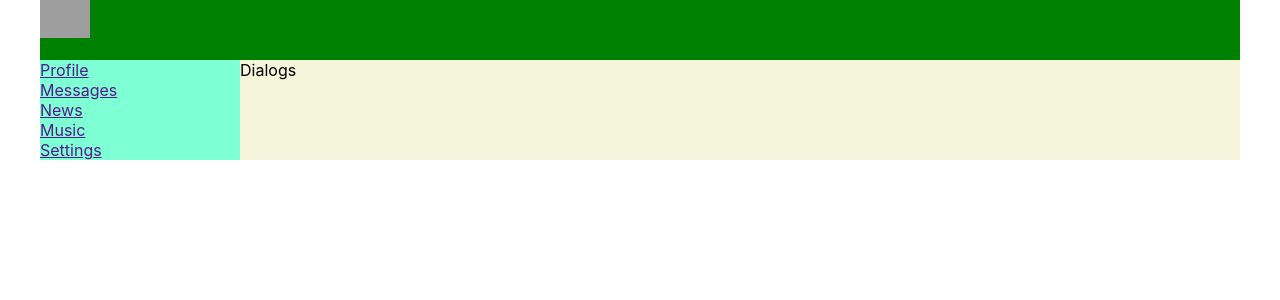
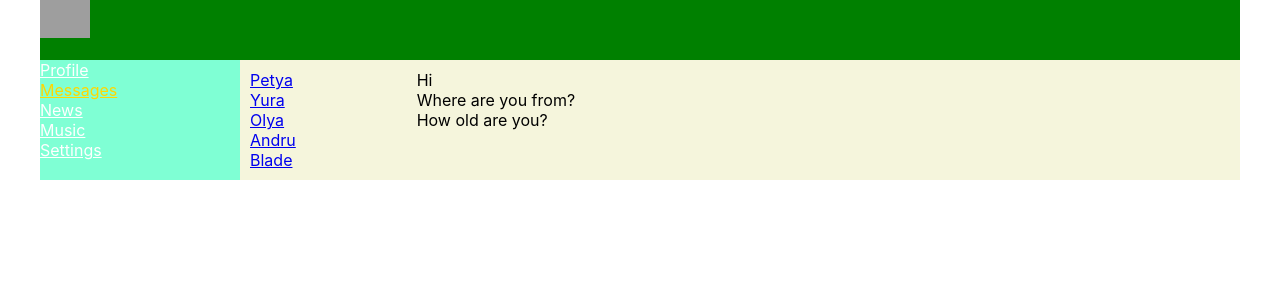
Before and after one commit to mbulldozer/social-network, a React (Create React App) app: page /dialogs in a window 1280 px wide. Shown: the top 300 px of the page. Built offline with nearby package versions, Linux system fonts and the light colour scheme; grey boxes are pictures that could not be loaded.

Commit message:
feat: add Dialogs component

```diff
--- a/package.json
+++ b/package.json
@@ -8,6 +8,7 @@
     "@testing-library/user-event": "^13.5.0",
     "react": "^17.0.2",
     "react-dom": "^17.0.2",
+    "react-router-dom": "^6.2.2",
     "react-scripts": "5.0.0",
     "web-vitals": "^2.1.4"
   },
--- a/src/App.js
+++ b/src/App.js
@@ -3,18 +3,23 @@ import Header from "./components/Header/Header";
 import Navbar from "./components/Navbar/Navbar";
 import Profile from "./components/Profile/Profile";
 import Dialogs from "./components/Dialogs/Dialogs";
+import {BrowserRouter, Routes, Route} from "react-router-dom";
 
 const App = () => {
   return (
+      <BrowserRouter>
           <div className="app-wrapper">
               <Header />
               <Navbar />
               <div className="app-wrapper-content">
-            {/*<Profile />*/}
-            <Dialogs />
+                  <Routes>
+                      <Route path="/" element={<Profile />} />
+                      <Route path="/profile" element={<Profile />} />
+                      <Route path="/dialogs/*" element={<Dialogs />} />
+                  </Routes>
               </div>
-
           </div>
+      </BrowserRouter>
   )
 }
 
--- a/src/components/Dialogs/Dialogs.jsx
+++ b/src/components/Dialogs/Dialogs.jsx
@@ -1,9 +1,36 @@
 import classes from './Dialogs.module.css';
+import {NavLink} from "react-router-dom";
+
+const DialogItem = (props) => {
+    const path = "/dialogs/";
+    return (
+        <div className={classes.dialog}>
+            <NavLink to={path + props.id}>{props.name}</NavLink>
+        </div>
+    )
+}
+
+const Message = (props) => {
+    return (
+        <div className={classes.message}>{props.message}</div>
+    )
+}
 
 const Dialogs = (props) => {
     return (
-        <div>
-            Dialogs
+        <div className={classes.dialogs}>
+            <div className={classes.dialogsItems}>
+                <DialogItem name="Petya" id='1' />
+                <DialogItem name="Yura" id='2' />
+                <DialogItem name="Olya" id='3' />
+                <DialogItem name="Andru" id='4' />
+                <DialogItem name="Blade" id='5' />
+            </div>
+            <div className={classes.messages}>
+                <Message message="Hi" />
+                <Message message="Where are you from?" />
+                <Message message="How old are you?" />
+            </div>
         </div>
     )
 }
--- a/src/components/Dialogs/Dialogs.module.css
+++ b/src/components/Dialogs/Dialogs.module.css
@@ -0,0 +1,24 @@
+.dialogs {
+    display: grid;
+    grid-template-columns: 2fr 10fr;
+}
+
+.dialogsItems {
+    padding: 10px;
+}
+
+.dialogsItems .active {
+    color: gold;
+}
+
+.dialog {
+
+}
+
+.messages {
+    padding: 10px;
+}
+
+.message {
+
+}
--- a/src/components/Navbar/Navbar.jsx
+++ b/src/components/Navbar/Navbar.jsx
@@ -1,22 +1,23 @@
 import classes from './Navbar.module.css';
+import {NavLink} from "react-router-dom";
 
 const Navbar = () => {
     return (
         <nav className={classes.nav}>
-            <div>
-                <a href="">Profile</a>
+            <div className={classes.item}>
+                <NavLink to="/profile" className={(navData) => navData.isActive ? classes.active : ""}>Profile</NavLink>
             </div>
-            <div>
-                <a href="">Messages</a>
+            <div className={classes.item}>
+                <NavLink to="/dialogs" className={(navData) => navData.isActive ? classes.active : ""}>Messages</NavLink>
             </div>
-            <div>
-                <a href="">News</a>
+            <div className={classes.item}>
+                <NavLink to="/news" className={(navData) => navData.isActive ? classes.active : ""}>News</NavLink>
             </div>
-            <div>
-                <a href="">Music</a>
+            <div className={classes.item}>
+                <NavLink to="/music" className={(navData) => navData.isActive ? classes.active : ""}>Music</NavLink>
             </div>
-            <div>
-                <a href="">Settings</a>
+            <div className={classes.item}>
+                <NavLink to="/settings" className={(navData) => navData.isActive ? classes.active : ""}>Settings</NavLink>
             </div>
         </nav>
     )
--- a/src/components/Navbar/Navbar.module.css
+++ b/src/components/Navbar/Navbar.module.css
@@ -2,3 +2,12 @@
     grid-area: n;
     background-color: aquamarine;
 }
+
+.item a {
+    color: white;
+}
+
+.item a:hover,
+.item a.active {
+    color: gold;
+}
```
Also changed, not shown: 1 other file (tests, documents, lock files or other folders). Lines whose indentation alone changed are shown as unchanged.
